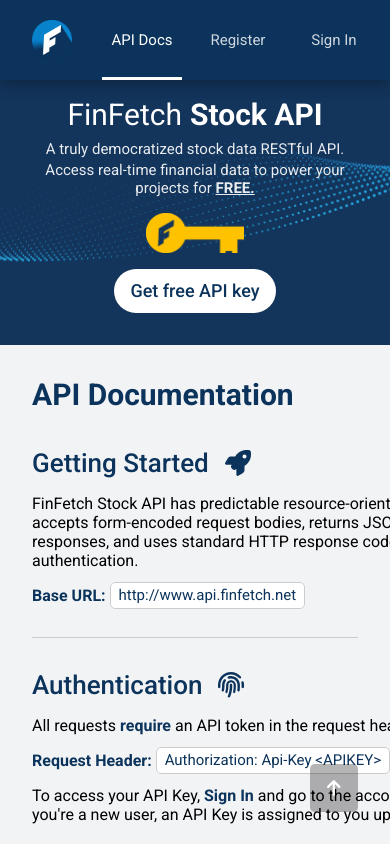
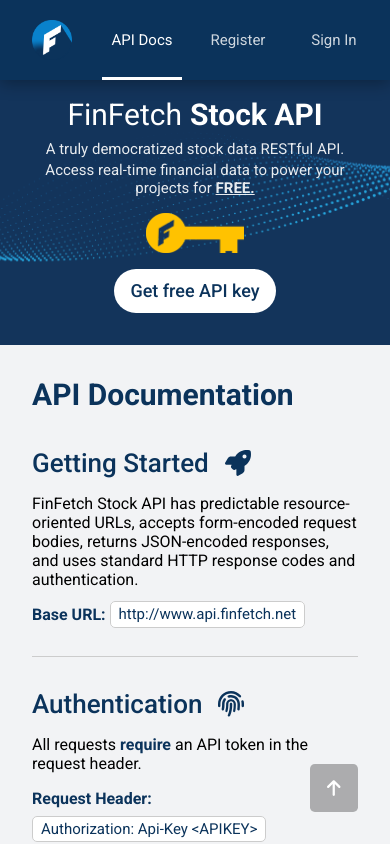
Before and after one commit to dnitecki/finfetch-ui, a React (Create React App) app: page /api/docs in a window 390 px wide. Built offline with nearby package versions, Linux system fonts and the light colour scheme.

Commit message:
mobile instructions

```diff
--- a/src/apps/finfetch-api/pages/documentation/Documentation.jsx
+++ b/src/apps/finfetch-api/pages/documentation/Documentation.jsx
@@ -115,7 +115,7 @@
                       token in the request header.
                     </span>
                   </div>
-                  <span>
+                  <span className="mobile-wrap">
                     <strong className="strong-blue">Request Header: </strong>
                     <span className="documentation-api-header-example">
                       {requestHeader}
--- a/src/apps/finfetch-api/pages/documentation/Documentation.scss
+++ b/src/apps/finfetch-api/pages/documentation/Documentation.scss
@@ -324,4 +324,18 @@
     opacity: 1;
     transform: none;
   }
+  .documentation-content-wrapper {
+  }
+  .documentation-content {
+    width: 100%;
+  }
+  .documentation-instructions-text {
+    width: 100%;
+    word-wrap: normal;
+  }
+  .mobile-wrap {
+    display: flex;
+    flex-direction: column;
+    row-gap: 0.5rem;
+  }
 }
```
